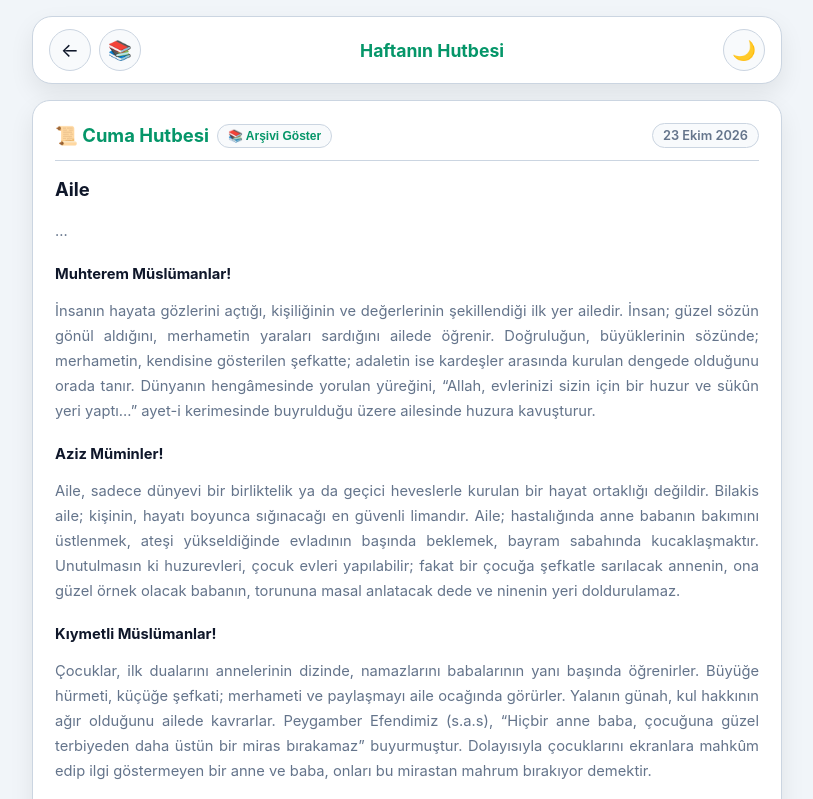
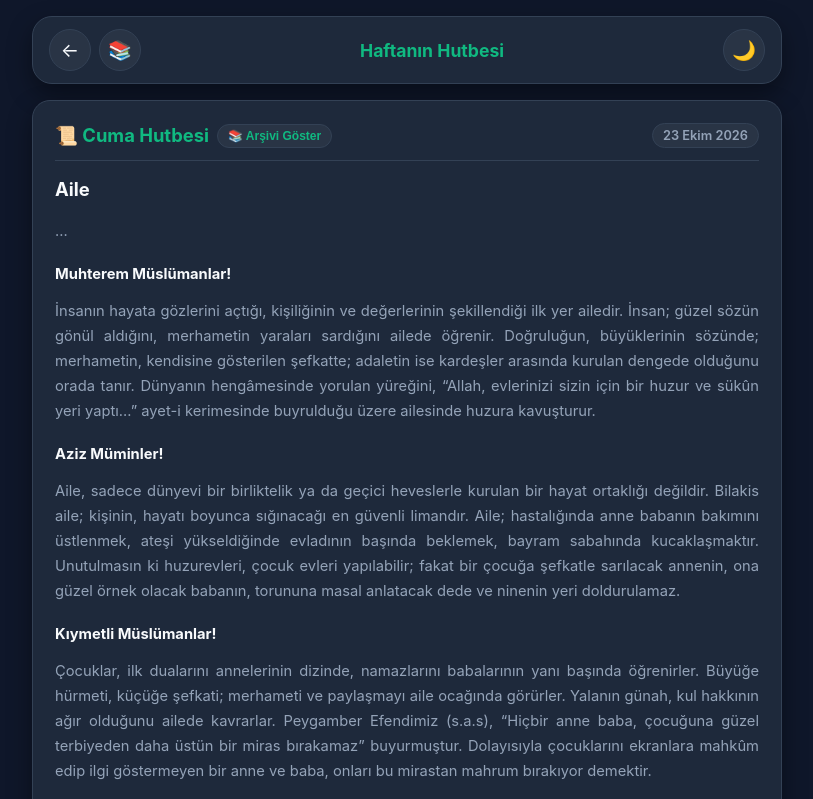
Before and after one commit to ayetinvakti/Haftanin-Hutbesi, a website: page index.html in a window 1280 px wide. Both pictures are taken after a click on the button "☀️". Shown: the top 799 px of the page, without its empty margins (233-1046 px from the left). Drawn offline with Linux system fonts and the light colour scheme.

Commit message:
Update index.html

```diff
--- a/index.html
+++ b/index.html
@@ -7,38 +7,51 @@
     <meta charset="UTF-8">
     <meta name="viewport" content="width=device-width, initial-scale=1.0, maximum-scale=1.0, user-scalable=no">
     <title>Haftanın Hutbesi | Ayetin Vakti</title>
-    <meta name="theme-color" content="#10b981">
+    <meta name="theme-color" content="#0f172a">
 
     <script>
-        const savedTheme = localStorage.getItem('theme') || 'dark';
-        if (savedTheme === 'light') {
-            document.documentElement.setAttribute('data-theme', 'light');
-        } else {
-            document.documentElement.removeAttribute('data-theme');
-        }
+        // Tema ve özel renk paleti (titremeyi önlemek için en başta çalışır; tema sınıfı yalnızca <html> üzerinde)
+        (function () {
+            const d = document.documentElement;
+            const savedTheme = localStorage.getItem('theme');
+            const systemPrefersDark = window.matchMedia && window.matchMedia('(prefers-color-scheme: dark)').matches;
+            if (savedTheme === 'light' || (!savedTheme && !systemPrefersDark)) {
+                d.classList.add('light-mode');
+            }
+            const a = localStorage.getItem('custom_accent');
+            const t = localStorage.getItem('custom_text');
+            const b = localStorage.getItem('custom_bg');
+            if (a) d.style.setProperty('--accent-color', a);
+            if (t) d.style.setProperty('--text-color', t);
+            if (b) {
+                d.style.setProperty('--bg-color', b);
+                d.style.setProperty('--card-bg', b);
+            }
+            // Özel arka plan var, yazı rengi seçilmemişse okunabilir renkleri zeminin açıklığına göre seç
+            if (b && !t) {
+                const m = /^#([0-9a-f]{6})$/i.exec(b.trim());
+                if (m) {
+                    const n = parseInt(m[1], 16);
+                    const lin = c => { c /= 255; return c <= 0.03928 ? c / 12.92 : Math.pow((c + 0.055) / 1.055, 2.4); };
+                    const L = 0.2126 * lin(n >> 16) + 0.7152 * lin((n >> 8) & 255) + 0.0722 * lin(n & 255);
+                    const bgIsLight = L > 0.18;
+                    d.style.setProperty('--text-color', bgIsLight ? '#0f172a' : '#f8fafc');
+                    d.style.setProperty('--text-muted', bgIsLight ? '#475569' : '#cbd5e1');
+                    d.style.setProperty('--border-color', bgIsLight ? 'rgba(15,23,42,0.18)' : 'rgba(248,250,252,0.22)');
+                }
+            }
+            // Tarayıcı çubuğu rengi sayfa zeminine uysun
+            const metaTC = document.querySelector('meta[name="theme-color"]');
+            if (metaTC) metaTC.setAttribute('content', b || (d.classList.contains('light-mode') ? '#f1f5f9' : '#0f172a'));
 
-        const savedAccent = localStorage.getItem('custom_accent');
-        const savedText = localStorage.getItem('custom_text');
-
-        if (savedAccent) document.documentElement.style.setProperty('--accent-color', savedAccent);
-        if (savedText) document.documentElement.style.setProperty('--text-color', savedText);
-
-        const savedBg = localStorage.getItem('custom_bg');
-        if (savedBg && savedTheme !== 'light') {
-            document.documentElement.style.setProperty('--bg-color', savedBg);
-            document.documentElement.style.setProperty('--card-bg', savedBg);
-        }
-
-        const currentLang = localStorage.getItem('user_lang') || 'tr';
-        if (currentLang === 'ar') {
-            document.documentElement.setAttribute('dir', 'rtl');
-        } else {
-            document.documentElement.setAttribute('dir', 'ltr');
-        }
+            // Yön (RTL titremesini önlemek için)
+            d.setAttribute('dir', (localStorage.getItem('user_lang') || 'tr') === 'ar' ? 'rtl' : 'ltr');
+        })();
     </script>
 
     <style>
         :root {
+            color-scheme: dark;
             --bg-color: #0f172a;
             --card-bg: #1e293b;
             --accent-color: #10b981;
@@ -52,20 +65,24 @@
             --font-family: -apple-system, BlinkMacSystemFont, 'Segoe UI', Roboto, sans-serif;
         }
 
-        [data-theme="light"] {
-            --bg-color: #f1f5f9 !important;
-            --card-bg: #ffffff !important;
-            --accent-color: #059669 !important;
-            --accent-hover: #047857 !important;
-            --text-color: #0f172a !important;
-            --text-muted: #64748b !important;
-            --border-color: #cbd5e1 !important;
-            --btn-bg: #f8fafc !important;
-            --btn-hover: #e2e8f0 !important;
-            --shadow: 0 10px 25px rgba(0, 0, 0, 0.08) !important;
+        html.light-mode {
+            color-scheme: light;
+            --bg-color: #f1f5f9;
+            --card-bg: #ffffff;
+            --accent-color: #059669;
+            --accent-hover: #047857;
+            --text-color: #0f172a;
+            --text-muted: #64748b;
+            --border-color: #cbd5e1;
+            --btn-bg: #f8fafc;
+            --btn-hover: #e2e8f0;
+            --shadow: 0 10px 25px rgba(0, 0, 0, 0.08);
         }
 
         * { box-sizing: border-box; margin: 0; padding: 0; -webkit-tap-highlight-color: transparent; }
+
+        /* Ard arda dokunuşta çift dokunma yakınlaştırmasını kapatır (iki parmakla yakınlaştırma açık kalır) */
+        html, body, button, a, select, input, label, [onclick] { touch-action: manipulation; }
         body { font-family: var(--font-family); background-color: var(--bg-color); color: var(--text-color); min-height: 100vh; display: flex; flex-direction: column; align-items: center; padding: 16px; transition: background-color 0.3s ease, color 0.3s ease; }
 
         .main-wrapper { width: 100%; max-width: 1050px; display: grid; grid-template-columns: 280px 1fr; gap: 20px; align-items: start; transition: 0.3s ease; }
@@ -109,7 +126,7 @@
         .sidebar-title { font-size: 1rem; font-weight: 700; color: var(--accent-color); display: flex; align-items: center; gap: 6px; }
 
         .collapse-btn { background: var(--btn-bg); border: 1px solid var(--border-color); color: var(--text-color); width: 30px; height: 30px; border-radius: 50%; display: flex; align-items: center; justify-content: center; cursor: pointer; font-size: 0.85rem; transition: 0.2s; }
-        .collapse-btn:hover { border-color: var(--accent-color); color: var(--accent-color); background: var(--btn-hover); }
+        @media (hover: hover) { .collapse-btn:hover { border-color: var(--accent-color); color: var(--accent-color); background: var(--btn-hover); } }
 
         .archive-list { display: flex; flex-direction: column; gap: 6px; max-height: 350px; overflow-y: auto; padding-right: 4px; }
 
@@ -119,7 +136,8 @@
         .archive-list::-webkit-scrollbar-thumb:hover { background: var(--accent-color); }
 
         .archive-item { text-align: left; background: var(--btn-bg); border: 1px solid var(--border-color); padding: 10px 12px; border-radius: 10px; cursor: pointer; color: var(--text-color); transition: 0.2s; display: flex; flex-direction: column; gap: 2px; }
-        .archive-item:hover, .archive-item.active { border-color: var(--accent-color); background: var(--btn-hover); }
+        .archive-item.active { border-color: var(--accent-color); background: var(--btn-hover); }
+        @media (hover: hover) { .archive-item:hover { border-color: var(--accent-color); background: var(--btn-hover); } }
         .archive-date { font-size: 0.75rem; color: var(--accent-color); font-weight: 600; }
         .archive-name { font-size: 0.85rem; font-weight: 600; color: var(--text-color); }
 
@@ -127,7 +145,7 @@
         [dir="rtl"] .navbar { flex-direction: row-reverse; }
 
         .circle-btn { width: 42px; height: 42px; border-radius: 50%; background: var(--btn-bg); border: 1px solid var(--border-color); color: var(--text-color); display: flex; align-items: center; justify-content: center; cursor: pointer; text-decoration: none; font-size: 1.2rem; transition: 0.2s; }
-        .circle-btn:hover { border-color: var(--accent-color); color: var(--accent-color); background: var(--btn-hover); }
+        @media (hover: hover) { .circle-btn:hover { border-color: var(--accent-color); color: var(--accent-color); background: var(--btn-hover); } }
 
         .nav-left-group { display: flex; align-items: center; gap: 8px; }
         .app-title { font-size: 1.1rem; font-weight: 700; color: var(--accent-color); text-align: center; }
@@ -137,7 +155,7 @@
         .card-title { font-size: 1.15rem; font-weight: 700; color: var(--accent-color); display: flex; align-items: center; gap: 8px; }
 
         .show-archive-btn { background: var(--btn-bg); border: 1px solid var(--border-color); color: var(--accent-color); padding: 4px 10px; border-radius: 20px; font-size: 0.75rem; font-weight: 600; cursor: pointer; display: none; transition: 0.2s; }
-        .show-archive-btn:hover { background: var(--btn-hover); border-color: var(--accent-color); }
+        @media (hover: hover) { .show-archive-btn:hover { background: var(--btn-hover); border-color: var(--accent-color); } }
 
         .date-badge { font-size: 0.8rem; background: var(--btn-bg); border: 1px solid var(--border-color); padding: 4px 10px; border-radius: 20px; color: var(--text-muted); font-weight: 600; }
 
@@ -157,9 +175,9 @@
 
         .link-row { display: flex; gap: 8px; flex-wrap: wrap; }
         .external-link-btn { flex: 1 1 200px; display: flex; align-items: center; justify-content: center; gap: 8px; padding: 12px; background: var(--accent-color); color: #fff; text-decoration: none; border-radius: 12px; font-weight: 600; font-size: 0.9rem; box-shadow: var(--shadow); transition: 0.2s; margin-top: 6px; }
-        .external-link-btn:hover { background: var(--accent-hover); }
+        @media (hover: hover) { .external-link-btn:hover { background: var(--accent-hover); } }
         .external-link-btn.secondary { background: var(--btn-bg); color: var(--accent-color); border: 1px solid var(--border-color); box-shadow: none; }
-        .external-link-btn.secondary:hover { border-color: var(--accent-color); background: var(--btn-hover); }
+        @media (hover: hover) { .external-link-btn.secondary:hover { border-color: var(--accent-color); background: var(--btn-hover); } }
 
         .footer { grid-column: 1 / -1; margin: 10px 0; text-align: center; font-size: 0.85rem; color: var(--text-muted); }
         .footer span { color: var(--accent-color); font-weight: 600; }
@@ -187,7 +205,7 @@
                 <button class="circle-btn" onclick="toggleSidebar()" id="menu-open-btn" title="Arşivi Aç">📚</button>
             </div>
             <div class="app-title">Haftanın Hutbesi</div>
-            <button class="circle-btn" onclick="toggleTheme()" id="theme-btn" title="Tema Değiştir">☀️</button>
+            <button class="circle-btn" onclick="toggleTheme()" id="theme-btn" title="Tema Değiştir">🌙</button>
         </header>
 
         <div class="content-card">
@@ -314,31 +332,29 @@
         }
     }
 
-    function initTheme() {
-        const savedTheme = localStorage.getItem('theme') || 'dark';
-        applyTheme(savedTheme);
+    // --- TEMA YÖNETİMİ (standart: tema sınıfı yalnızca <html> üzerinde) ---
+    function syncThemeBtn() {
+        const btn = document.getElementById('theme-btn');
+        if (btn) btn.innerHTML = document.documentElement.classList.contains('light-mode') ? '☀️' : '🌙';
+    }
+
+    // Tarayıcı çubuğu rengini (theme-color) o anki arka plan rengine eşitler
+    function updateThemeColor() {
+        const bg = getComputedStyle(document.documentElement).getPropertyValue('--bg-color').trim();
+        const m = document.querySelector('meta[name="theme-color"]');
+        if (m && bg) m.setAttribute('content', bg);
     }
 
     function toggleTheme() {
-        const isLight = document.documentElement.getAttribute('data-theme') === 'light';
-        applyTheme(isLight ? 'dark' : 'light');
-    }
-
-    function applyTheme(theme) {
-        const btn = document.getElementById('theme-btn');
-        if (theme === 'light') {
-            document.documentElement.setAttribute('data-theme', 'light');
-            if (btn) btn.innerHTML = '🌙';
-            localStorage.setItem('theme', 'light');
-        } else {
-            document.documentElement.removeAttribute('data-theme');
-            if (btn) btn.innerHTML = '☀️';
-            localStorage.setItem('theme', 'dark');
-        }
+        const isLight = document.documentElement.classList.toggle('light-mode');
+        localStorage.setItem('theme', isLight ? 'light' : 'dark');
+        syncThemeBtn();
+        updateThemeColor();
     }
 
     window.onload = () => {
-        initTheme();
+        syncThemeBtn();
+        updateThemeColor();
         loadData();
     };
 </script>
```
